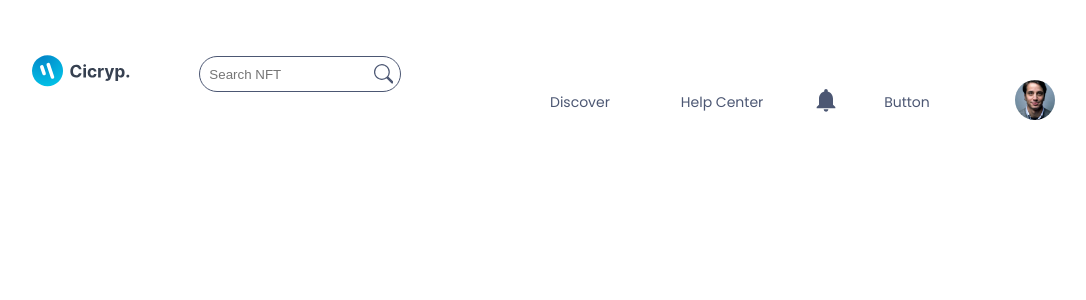
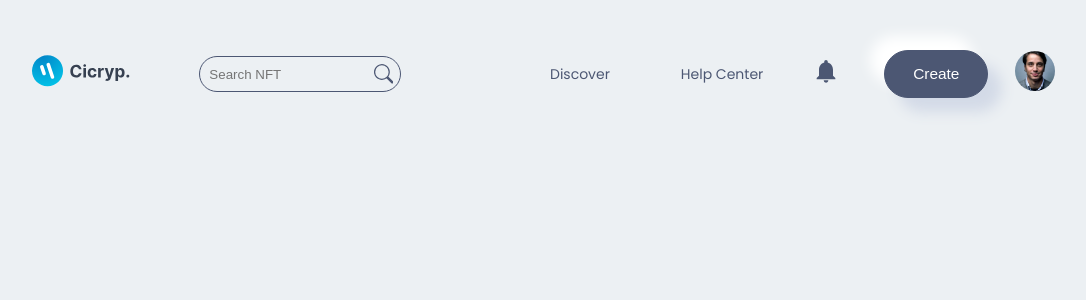
Before and after one commit to anjanaed/NFT-Market-Place, a Next.js app: page / in a window 1280 px wide. Shown: the top 300 px of the page, without its empty margins (97-1183 px from the left). Built offline with nearby package versions, Linux system fonts and the light colour scheme.

Commit message:
completed navbar

```diff
--- a/components/Button/Button.jsx
+++ b/components/Button/Button.jsx
@@ -2,10 +2,14 @@
 
 import Style from './Button.module.css';
 
-const Button = () => {
+const Button = ({btnName, handleClick}) => {
   return (
-    <div>Button</div>
-  )
-}
+    <div className={Style.box}>
+      <button className={Style.button} onClick={()=>handleClick()}>
+        {btnName}
+      </button>
+    </div>
+  );
+};
 
 export default Button
--- a/components/Button/Button.module.css
+++ b/components/Button/Button.module.css
@@ -0,0 +1,18 @@
+.button{
+    background-color: var(--icons-color);
+    padding: 1rem 2rem;
+    border: 1px solid var(--icons-color);
+    font-size: 1.1rem;
+    color: var(--shadow-light-color);
+    cursor: pointer;
+    transition: all .2s ease-in;
+    border-radius: 2.2rem;
+    box-shadow: var(--box-shadow);
+}
+
+.button:hover{
+    background-color: var(--main-bg-color);
+    border: 1px solid var(--icons color);
+    color: var(--icons-color);
+
+}
--- a/components/NavBar/NavBar.jsx
+++ b/components/NavBar/NavBar.jsx
@@ -102,7 +102,7 @@
               {notification && <Notification />}
               </div>
               <div className={Style.navbar_container_right_button}>
-                <Button btnText="Create"/>
+                <Button btnName="Create" handleClick={()=>{}}/>
           </div>
           <div className={Style.navbar_container_right_profile_box}>
             <div className={Style.navbar_container_right_profile}>
@@ -119,7 +119,7 @@
         </div>
       </div>
       {openSideMenu && (
-        <div className={Style.SideBar}>
+        <div className={Style.sideBar}>
           <SideBar setOpenSideMenu={setOpenSideMenu}/>
         </div>
       )}
--- a/components/NavBar/NavBar.module.css
+++ b/components/NavBar/NavBar.module.css
@@ -47,7 +47,6 @@
     grid-template-columns: 1fr 1fr .5fr 1fr .3fr;
     gap: 1rem;
     align-items: center;
-    align-self: flex-end;
 }
 
 .navbar_container_right_discover{
--- a/components/NavBar/Profile/Profile.module.css
+++ b/components/NavBar/Profile/Profile.module.css
@@ -0,0 +1,47 @@
+.profile{
+    position: absolute;
+    padding: 2rem .5rem;
+    box-shadow: var(--box-shadow);
+    font-size: 1rem;
+    width: 20rem;
+    border-radius: 1rem;
+
+    left: -17rem;
+    top: 4.5rem;
+    z-index: 2222222;
+    background-color: var(--main-bg-color);
+}
+
+.profile_account{
+    display: flex;
+    align-items: flex-start;
+    gap: 2rem;
+    padding: 1.5rem;
+
+}
+
+.profile_account_img{
+    border-radius: 50%;
+}
+.profile_account_info{
+    line-height: 0.3rem;
+}
+
+.profile_account_info p{
+    font-weight: 600;
+}
+
+.profile_menu_one_item{
+    display: flex;
+    align-items: center;
+    gap: 2rem;
+    padding: 0rem 1.5rem;
+    transition: all .3s ease-in;
+
+}
+
+.profile_menu_one_item:hover{
+    background-color: var(--icons-color);
+    color: var(--shadow-dark-color);
+    border-radius: .3rem;
+}
--- a/components/NavBar/SideBar/SideBar.jsx
+++ b/components/NavBar/SideBar/SideBar.jsx
@@ -153,8 +153,8 @@
         </div>
       </div>
       <div className={Style.sideBar_button}>
-        <Button btnName="Create"/>
-        <Button btnName="Connect Wallet"/>
+        <Button btnName="Create" handleClick={()=>{}}/>
+        <Button btnName="Connect Wallet" handleClick={()=>{}}/>
       </div>
     </div>
   )
--- a/components/NavBar/SideBar/SideBar.module.css
+++ b/components/NavBar/SideBar/SideBar.module.css
@@ -0,0 +1,68 @@
+.sideBar_box{
+    padding: 2rem;
+    border-bottom: 1px solid var(--icons-color);
+    background-color: var(--main-bg-color);
+}
+
+.sideBar_closeBtn{
+    position: absolute;
+    top: 3rem;
+    right: 2rem;
+    transition: all .2s ease-in-out;
+    cursor: pointer;
+    box-shadow: var(--box-shadow);
+}
+
+.sideBar_closeBtn:hover{
+    transform: rotate(45deg);
+}
+
+.sideBar_box p{
+    margin-top: -2rem;
+}
+
+.sideBar_social{
+    display: flex;
+    gap: 1.3rem;
+    font-size: 1.5rem;
+    align-items: center;
+
+}
+.sideBar_social a{
+    padding: .2rem;
+    border-radius: 50%;
+    transition: all .3s ease-in;
+    display: grid;
+}
+
+.sideBar_social a:hover{
+    background-color: var(--icons-color);
+    color: var(--shadow-dark-color);
+    box-shadow: 1px solid var(--icon-color);
+}
+
+.sideBar_menu{
+    padding: 2rem;
+    text-transform: uppercase;
+    font-weight: 500;
+    border-bottom: 1px solid var(--icons-color);
+}
+
+.sideBar_menu_box{
+    display: flex;
+    justify-content: space-between;
+    align-items: center;
+    cursor: pointer;
+}
+
+.sideBar_discover{
+    padding-inline: 1rem;
+}
+
+.sideBar_button{
+    padding: 2rem;
+    display: flex;
+    align-items: center;
+    justify-content: space-between;
+
+}
--- a/styles/global.css
+++ b/styles/global.css
@@ -1,17 +1,19 @@
 @import url('https://fonts.googleapis.com/css2?family=Poppins:ital,wght@0,100;0,200;0,300;0,400;0,500;0,600;0,700;0,800;0,900;1,100;1,200;1,300;1,400;1,500;1,600;1,700;1,800;1,900&display=swap');
 
+:root{
+  --icons-color: #4c5773;
+  --icons-light-color: #4c577341;
+  --icons-bg-color: #e2e6e9;
+  --shadow-dark-color: #d3dae7;
+  --shadow-light-color: #fff;
+  --main-bg-color: #ecf0f3;
 
-:root{
-    --icons-color:#4c5773;
-    --icons-light-color:#4c577341;
-    --icons-bg-color:#e2e6e9;
-    --shadow-dark-color:#d3dae7;
-    --shadow-light-color:#fff;
-    --main-bg-color:#ecf0f3;
+  --box-shadow: 1rem 1rem 1rem var(--shadow-dark-color),
+  -1rem -1rem 1rem var(--shadow-light-color);
 
-    --box-shadow: 1rem 1rem 1rem var(var(--shadow-dark-color), -1rem -1rem 1rem var(var(--shadow-dark-color)));
+  --box-shadow-2: 0rem 0rem 0rem var(--shadow-dark-color),
+  -.3rem -.3rem 1rem var(--shadow-dark-color)
 
-    --box-shadow-2: 0rem 0rem 0rem var(var(--shadow-dark-color), -.3rem -.3rem 1rem var(var(--shadow-dark-color)));
 }
 html,
 body {
@@ -19,6 +21,7 @@
     margin: 0;
     font-family: 'Poppins', sans-serif;
     font-size: 14px;
+    background-color: var(--main-bg-color);
     color: var(--icons-color);
   }
 
```
Lines whose indentation alone changed are shown as unchanged.
